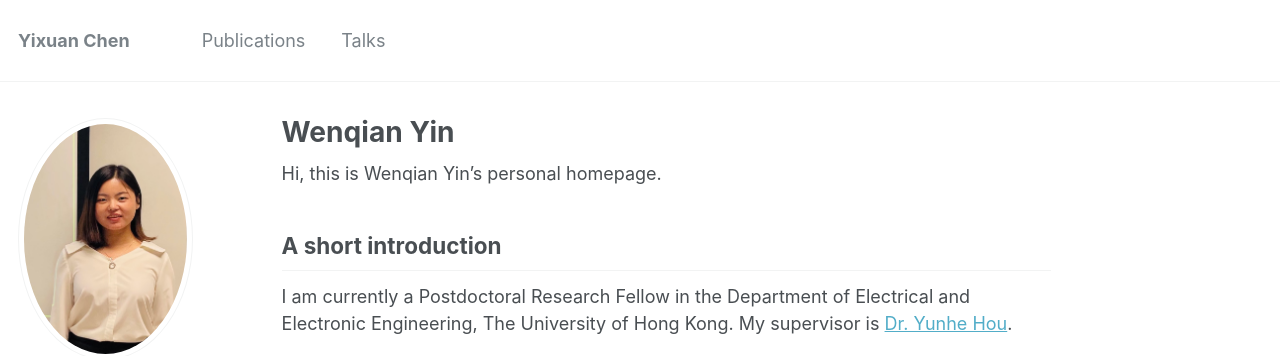
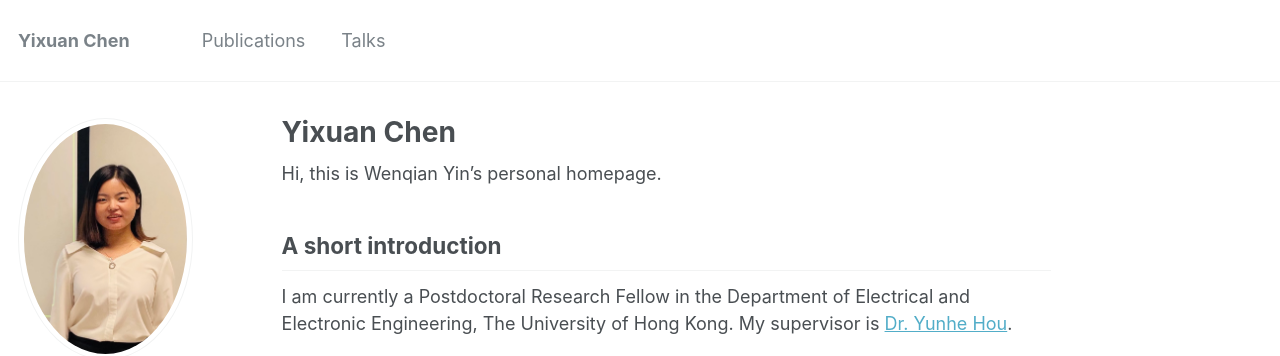
Before and after one commit to Yixuan-Chen0614/webpage-main, a Jekyll site: the page built from _pages/about.md, in a window 1280 px wide and 1096 px high. Shown: the top 356 px of the window. Built offline with Jekyll 4.4.1, drawn with Linux system fonts in a browser that asks for light colours.

Commit message:
Update about.md

```diff
--- a/_pages/about.md
+++ b/_pages/about.md
@@ -1,6 +1,6 @@
 ---
 permalink: /
-title: "Wenqian Yin"
+title: "Yixuan Chen"
 excerpt: "About me"
 author_profile: true
 redirect_from:
```
